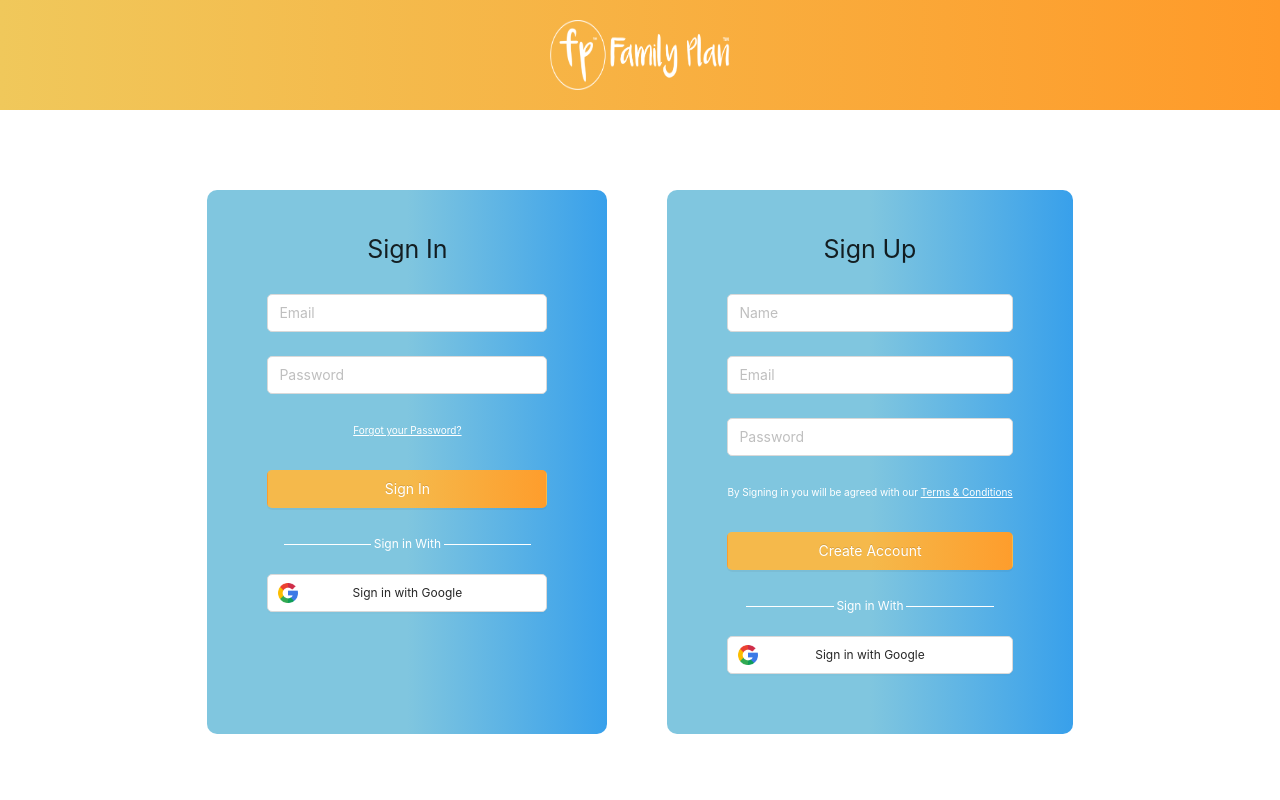
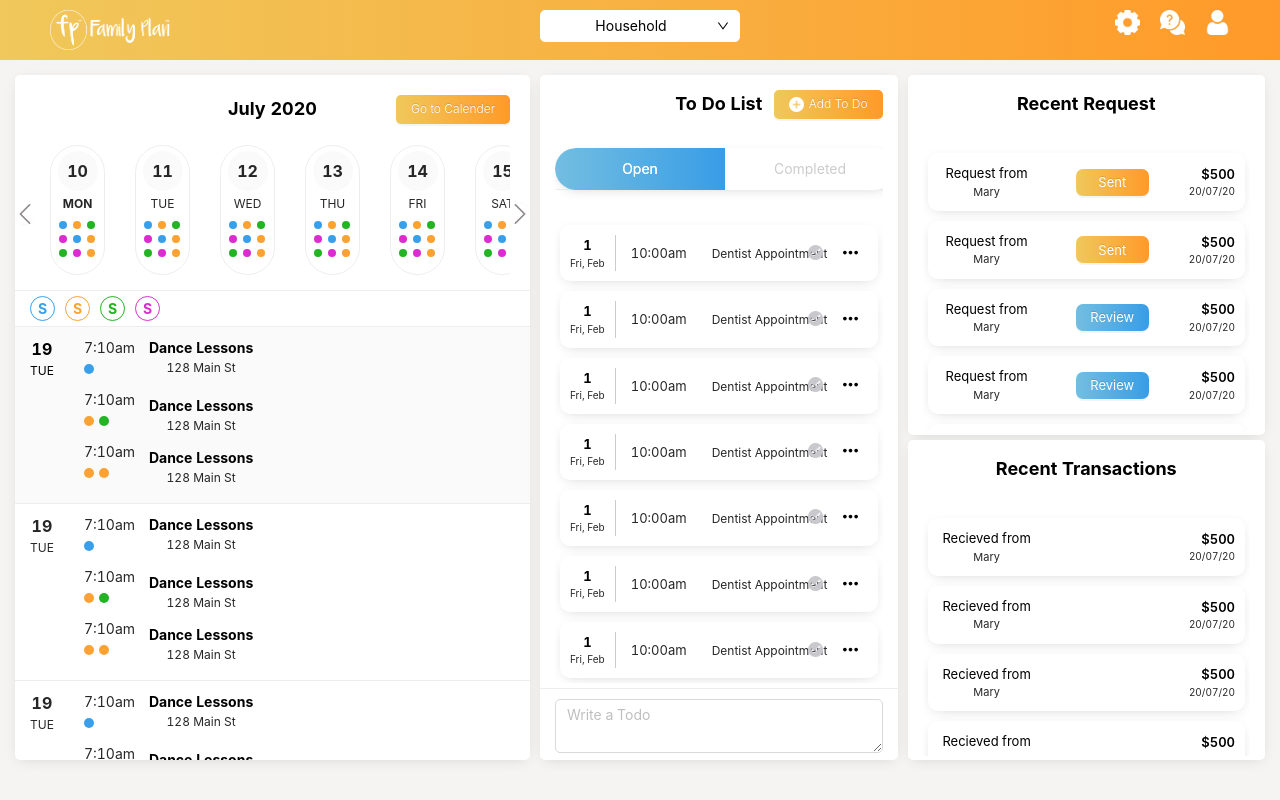
Before and after one commit to fahadcoddle/family-plan-web, a React (Create React App) app: page / in a window 1280 px wide. Built offline with nearby package versions, Linux system fonts and the light colour scheme.

Commit message:
feedbacks of dash board page

```diff
--- a/src/App.js
+++ b/src/App.js
@@ -8,9 +8,9 @@ import Signin from './Signin/Signin';
 function App() {
     return (
         <div className="App">
-            {/* <Header />
-            <Landing /> */}
-            <Signin />
+            <Header />
+            <Landing />
+            {/* <Signin /> */}
         </div>
     );
 }
--- a/src/Components/Datepicker.scss
+++ b/src/Components/Datepicker.scss
@@ -125,10 +125,10 @@
     justify-content: flex-start;
     -ms-flex-wrap: wrap;
     flex-wrap: wrap;
-    padding: 0px 2px;
+    padding: 0px 5px;
     span {
-        width: 10px;
-        height: 10px;
+        width: 8px;
+        height: 8px;
         background: red;
         border-radius: 50%;
         margin: 3px;
--- a/src/Landing/Calender/Calender.scss
+++ b/src/Landing/Calender/Calender.scss
@@ -151,9 +151,11 @@
         -ms-flex-direction: column;
         flex-direction: column;
         span {
+            font-size: 12px;
             &:first-of-type {
                 color: #000;
                 font-weight: 700;
+                font-size: 14px;
             }
         }
         @media (max-width: 768px) {
--- a/src/Landing/Landing.scss
+++ b/src/Landing/Landing.scss
@@ -3,7 +3,7 @@
     border-radius: 5px;
     box-shadow: 0px 3px 13px -5px #ccc;
     .ant-card-body {
-        padding: 20px !important;
+        padding: 15px !important;
     }
     .ant-tabs-nav-wrap {
         border-radius: 30px;
@@ -22,6 +22,7 @@
 .row-container {
     padding: 10px;
     height: calc(100vh - 60px);
+    background: #f5f4f3;
 }
 .ant-tabs-ink-bar {
     display: none;
--- a/src/Landing/RecentRequest/RecentRequest.scss
+++ b/src/Landing/RecentRequest/RecentRequest.scss
@@ -21,8 +21,10 @@
         -ms-flex-preferred-size: 33%;
         flex-basis: 33%;
         span {
+            font-size: 11px;
             &:first-of-type {
                 color: #000;
+                font-size: 13px;
             }
         }
     }
@@ -41,6 +43,7 @@
             &:nth-of-type(1) {
                 color: #000;
                 font-weight: 600;
+                font-size: 13px;
             }
             &:nth-of-type(2) {
                 font-size: 10px;
@@ -79,6 +82,9 @@
             &:hover {
                 transform: scale(0.9);
                 transition: all ease-in 0.2s;
+            }
+            span {
+                font-size: 13px;
             }
         }
     }
--- a/src/Landing/ToDoList/ToDoList.js
+++ b/src/Landing/ToDoList/ToDoList.js
@@ -4,12 +4,18 @@ import { Card, Button, Tabs, Input, Popover } from 'antd';
 import add from '../../Assets/add.png';
 import check from '../../Assets/check.png';
 import more from '../../Assets/more.svg';
+import share from '../../Assets/share.png';
 
 const { TabPane } = Tabs;
 const { TextArea } = Input;
 const content = (
     <div className="pop-content">
-        <span>Share with Co-parent</span>
+        <span>
+            Share with Co-parent
+            <span className="img-wrap">
+                <img src={share} alt="share-icon" />
+            </span>
+        </span>
     </div>
 );
 
--- a/src/Landing/ToDoList/ToDoList.scss
+++ b/src/Landing/ToDoList/ToDoList.scss
@@ -178,16 +178,25 @@
     }
     &-time {
         padding: 0px 15px;
+        span {
+            font-size: 13px;
+        }
     }
     &-task {
         padding: 0px 10px;
-        -ms-flex-preferred-size: 50%;
-        flex-basis: 50%;
+        // -ms-flex-preferred-size: 50%;
+        // flex-basis: 50%;
+        span {
+            font-size: 12px;
+        }
     }
     &-check {
-        width: 20px;
-        height: 20px;
-        margin-right: 20px;
+        width: 15px;
+        height: 15px;
+        margin-right: 15px;
+        position: absolute;
+        top: 5px;
+        right: 30px;
         cursor: pointer;
         img {
             width: 100%;
@@ -195,11 +204,15 @@
         }
     }
     &-more {
-        width: 20px;
-        height: 20px;
+        width: 15px;
+        height: 15px;
         cursor: pointer;
+        position: absolute;
+        top: 5px;
+        right: 10px;
         img {
             width: 100%;
+            height: 100%;
         }
     }
     @media (max-width: 768px) {
@@ -248,4 +261,11 @@
     span {
         color: #000;
     }
+    .img-wrap {
+        margin-left: 20px;
+        img {
+            width: 12px;
+            height: 12px;
+        }
+    }
 }
```
Also changed, not shown: src/Assets/share.png (added).
